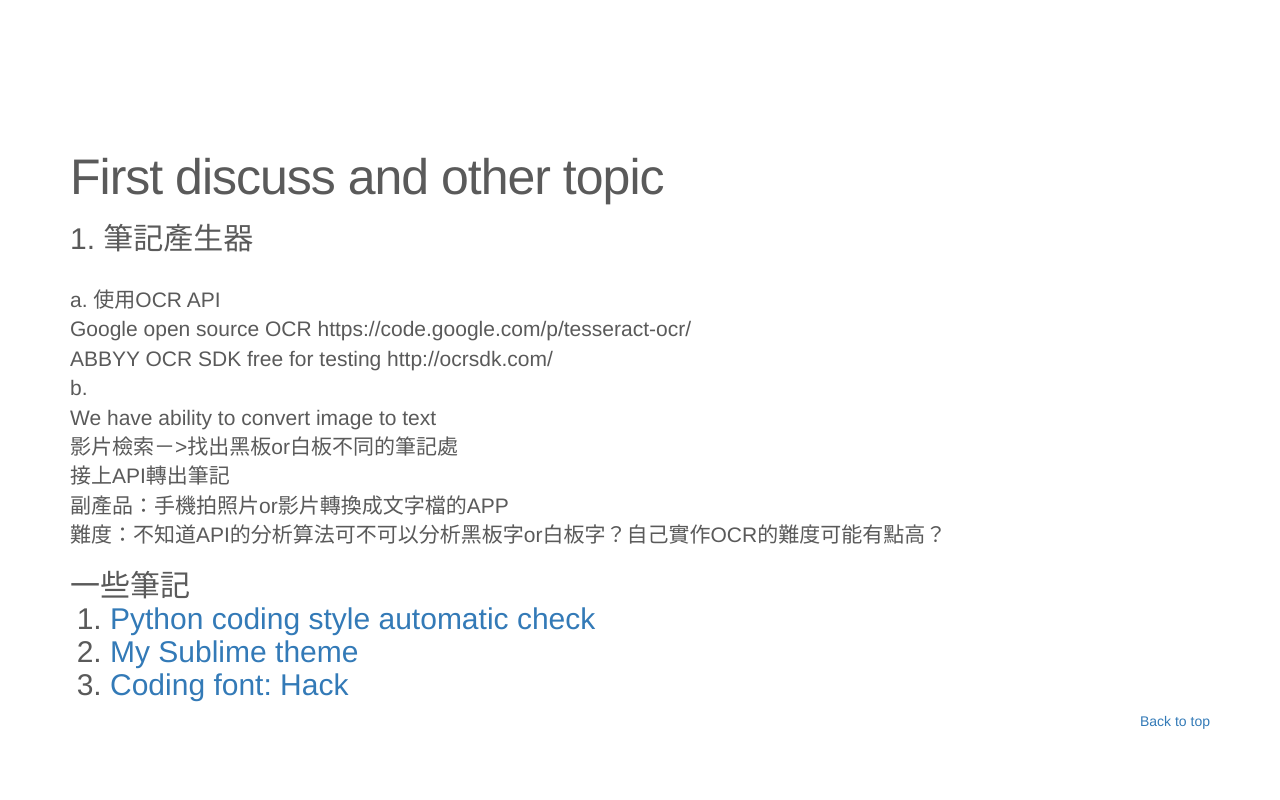
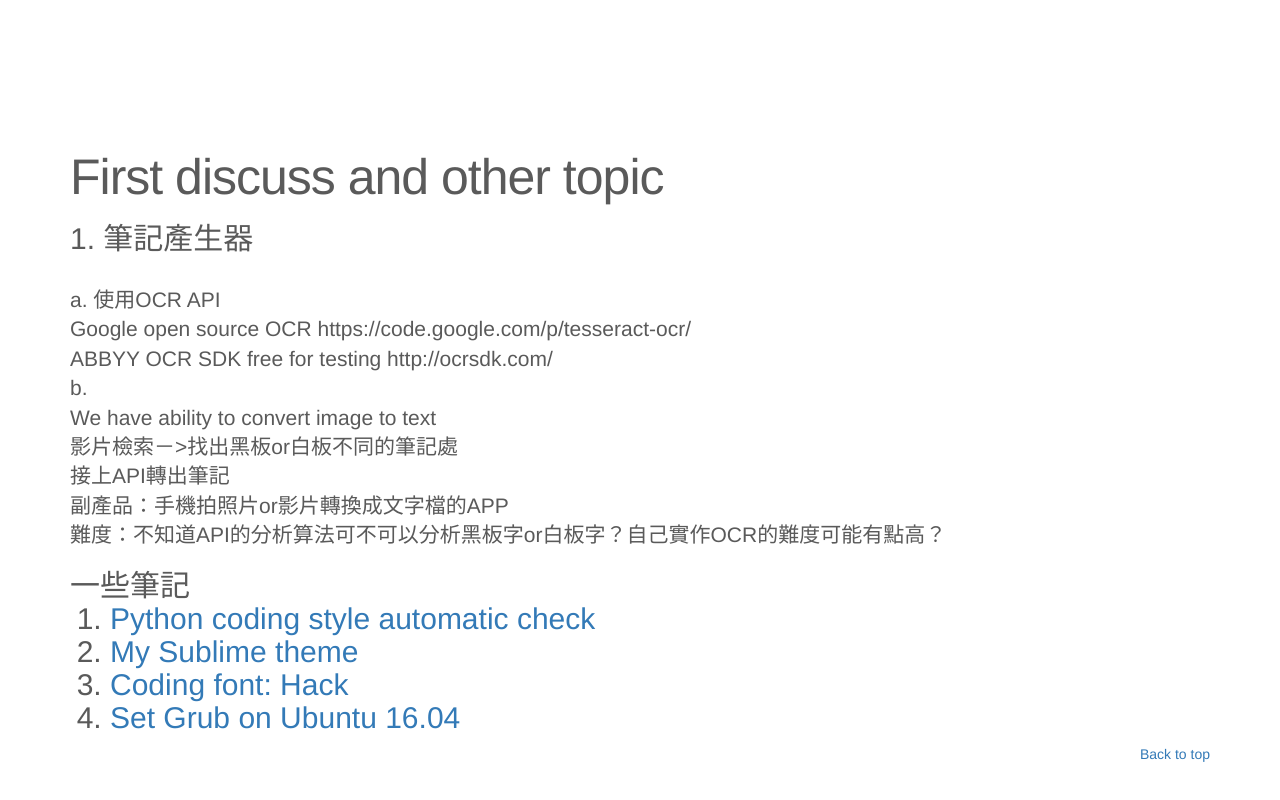
Before and after one commit to gau820827/gau820827.github.io, a plain HTML site: page index.html in a window 1280 px wide. Shown: the part 1856-2656 px from the top of the page. Drawn offline with nearby package versions, Linux system fonts and the light colour scheme.

Commit message:
Update index.html
Add my note

```diff
--- a/index.html
+++ b/index.html
@@ -168,6 +168,7 @@
                 <li><a target=_blank href="http://blog.csdn.net/gaoyingju/article/details/50449522">Python coding style automatic check</a></li>
                 <li><a target=_blank href="https://packagecontrol.io/packages/Theme%20-%20amCoder">My Sublime theme</a></li>
                 <li><a target=_blank href="https://github.com/chrissimpkins/Hack">Coding font: Hack</a></li>
+                <li><a target=_blank href="https://read01.com/JDP3kG.html">Set Grub on Ubuntu 16.04</a></li>
               </ol>
             </h2>
             </p>
```
